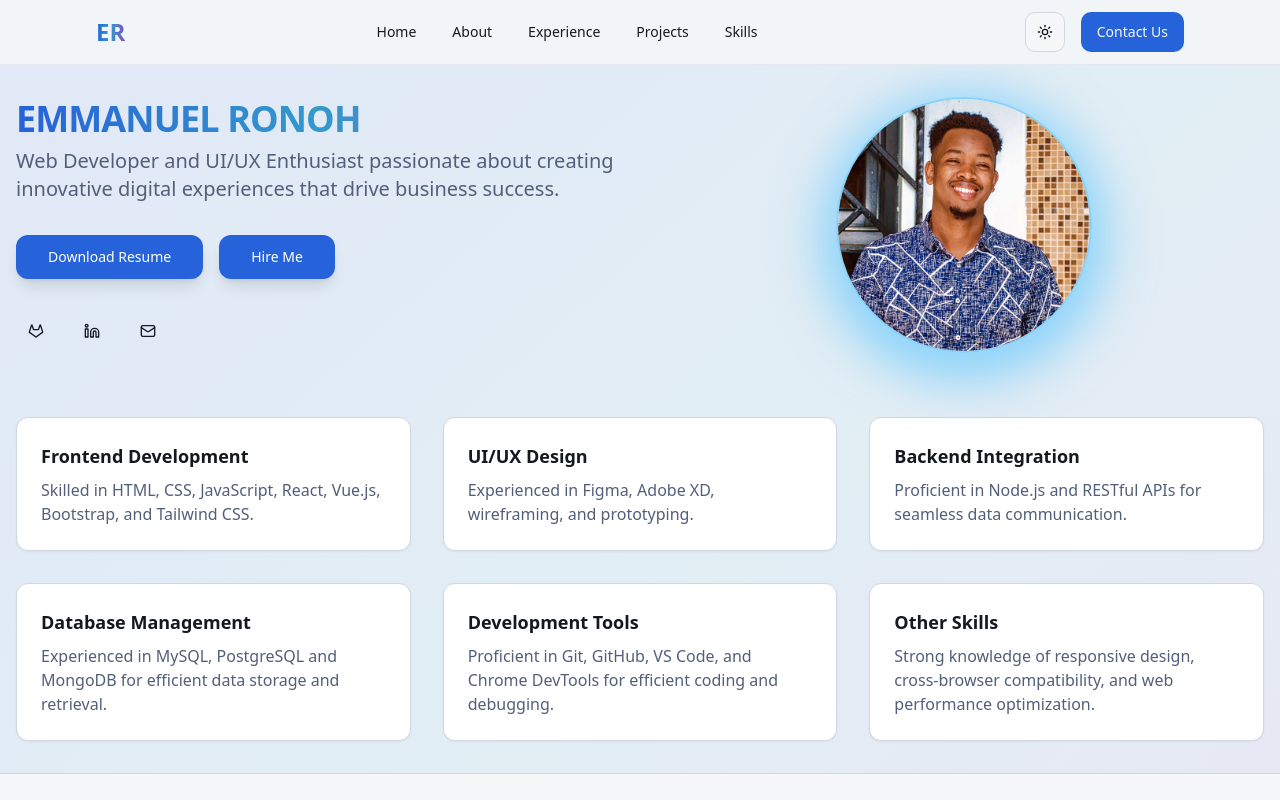
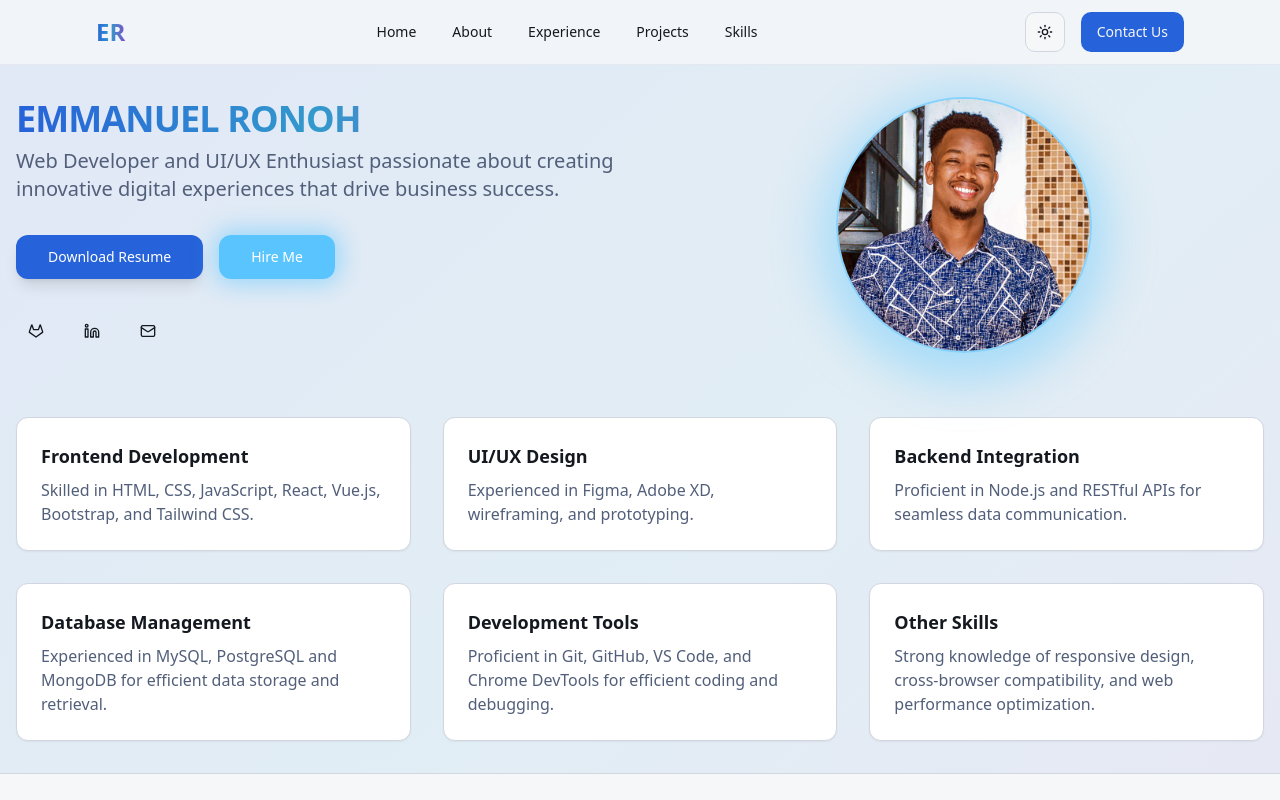
Before and after one commit to wiz-studios/My-Portfolio, a Next.js app: page / in a window 1280 px wide. Shown: the top 800 px of the page. Built offline with nearby package versions, Linux system fonts and the light colour scheme.

Commit message:
hire me updates

```diff
--- a/app/globals.css
+++ b/app/globals.css
@@ -96,7 +96,7 @@
   -webkit-backdrop-filter: blur(15px); /* For Safari support */
   background: rgba(75, 192, 255, 0.2); /* Slightly more opaque blue background */
   border-radius: 50%;
-  animation: pulseGlow 2s infinite; /* Add the pulse animation */
+  animation: pulseGlow 1s infinite; /* Add the pulse animation */
   border: 2px solid rgba(75, 192, 255, 0.5); /* Thicker and more intense blue border */
 }
 
@@ -112,3 +112,23 @@
     box-shadow: 0 12px 48px 16px rgba(75, 192, 255, 0.6); /* Back to strong glow */
   }
 }
+
+.glow-button {
+  position: relative;
+  animation: buttonPulse 1.5s infinite;
+  background: rgba(75, 192, 255, 0.9);
+  backdrop-filter: blur(5px);
+  -webkit-backdrop-filter: blur(5px);
+}
+
+@keyframes buttonPulse {
+  0% {
+    box-shadow: 0 0 20px 5px rgba(75, 192, 255, 0.4);
+  }
+  50% {
+    box-shadow: 0 0 30px 8px rgba(75, 192, 255, 0.6);
+  }
+  100% {
+    box-shadow: 0 0 20px 5px rgba(75, 192, 255, 0.4);
+  }
+}
--- a/app/page.tsx
+++ b/app/page.tsx
@@ -39,7 +39,7 @@ export default function Home() {
             <Button
               asChild
               size="lg"
-              className="bg-primary hover:bg-primary/90 text-white shadow-lg rounded-lg"
+              className="glow-button text-white shadow-lg rounded-lg hover:bg-primary/90 transition-all duration-300"
             >
               <a
                 href="https://wa.me/254719267759?text=Hi%20Wiz%20Dev,%20I%20am%20interested%20in%20your%20services"
```
Also changed, not shown: 1 other file (tests, documents, lock files or other folders).
